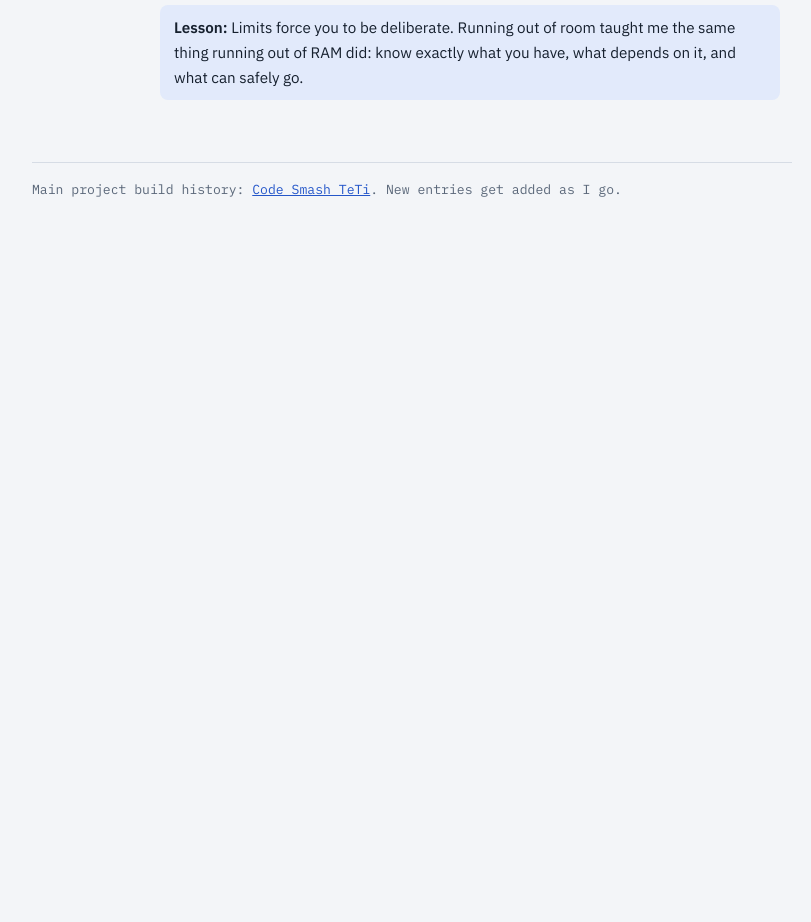
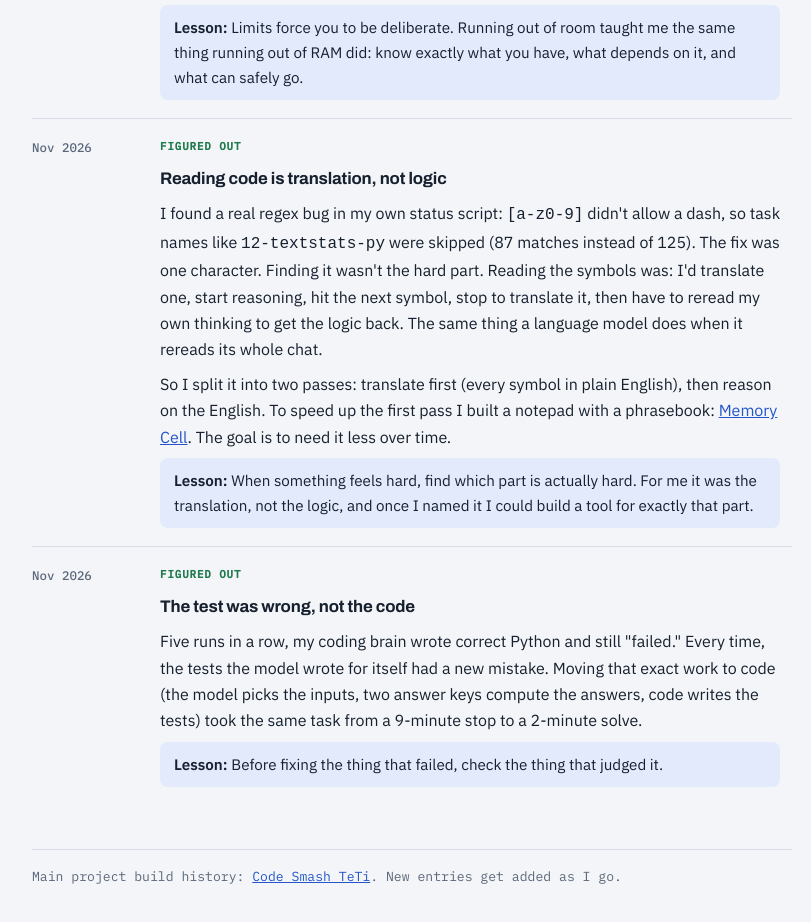
Before and after one commit to nightguard-labs/nightguard-labs.github.io, a plain HTML site: page learning.html in a window 1280 px wide. Shown: the part 5335-6257 px from the top of the page, without its empty margins (228-1039 px from the left). Before the commit the page ends 5597 px from the top, so only its background shows below. Drawn offline with Linux system fonts and the light colour scheme.

Commit message:
Update build log

```diff
--- a/learning.html
+++ b/learning.html
@@ -227,6 +227,17 @@ blockquote { margin:0; padding: 4px 0 4px 14px; border-left: 3px solid var(--acc
         <p>Then I wanted to contribute numbers from my 32 GB Mac to another builder's project, and their test needed a 110 GB model. The answer wasn't to delete what I'd built. It was to move one model to the external SSD for a while, clear real leftovers, and keep the test on the internal drive so the speed number stays honest.</p>
         <p class="lesson"><strong>Lesson:</strong> Limits force you to be deliberate. Running out of room taught me the same thing running out of RAM did: know exactly what you have, what depends on it, and what can safely go.</p>
       </div></article>
+      <article class="entry"><time>Nov 2026</time><div class="body">
+        <span class="kind win">Figured out</span><h3>Reading code is translation, not logic</h3>
+        <p>I found a real regex bug in my own status script: <code>[a-z0-9]</code> didn't allow a dash, so task names like <code>12-textstats-py</code> were skipped (87 matches instead of 125). The fix was one character. Finding it wasn't the hard part. Reading the symbols was: I'd translate one, start reasoning, hit the next symbol, stop to translate it, then have to reread my own thinking to get the logic back. The same thing a language model does when it rereads its whole chat.</p>
+        <p>So I split it into two passes: translate first (every symbol in plain English), then reason on the English. To speed up the first pass I built a notepad with a phrasebook: <a href="memory-cell.html">Memory Cell</a>. The goal is to need it less over time.</p>
+        <p class="lesson"><strong>Lesson:</strong> When something feels hard, find which part is actually hard. For me it was the translation, not the logic, and once I named it I could build a tool for exactly that part.</p>
+      </div></article>
+      <article class="entry"><time>Nov 2026</time><div class="body">
+        <span class="kind win">Figured out</span><h3>The test was wrong, not the code</h3>
+        <p>Five runs in a row, my coding brain wrote correct Python and still "failed." Every time, the tests the model wrote for itself had a new mistake. Moving that exact work to code (the model picks the inputs, two answer keys compute the answers, code writes the tests) took the same task from a 9-minute stop to a 2-minute solve.</p>
+        <p class="lesson"><strong>Lesson:</strong> Before fixing the thing that failed, check the thing that judged it.</p>
+      </div></article>
     </div>
   </section>
   <footer>Main project build history: <a href="https://github.com/nightguard-labs/code-smash-teti">Code Smash TeTi</a>. New entries get added as I go.</footer>
```
